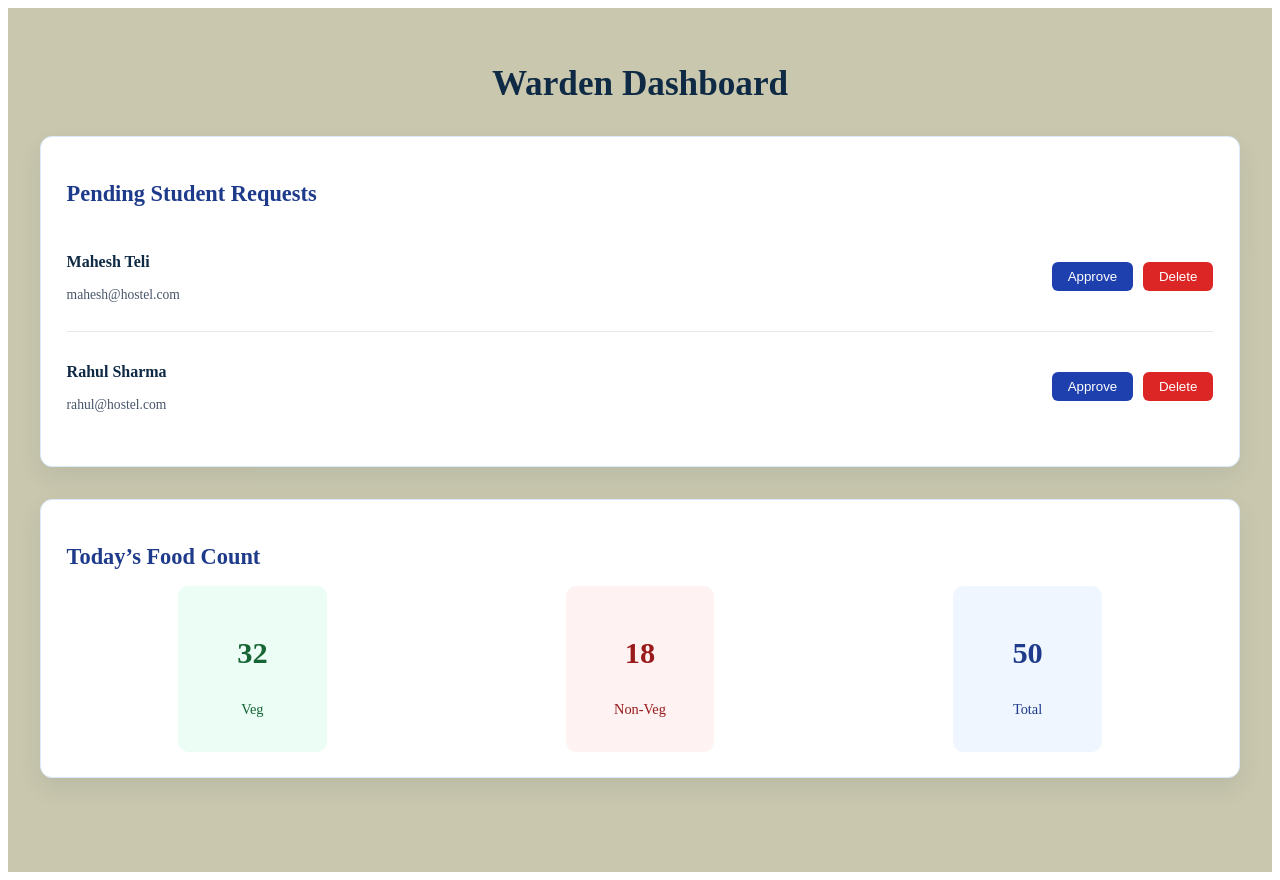
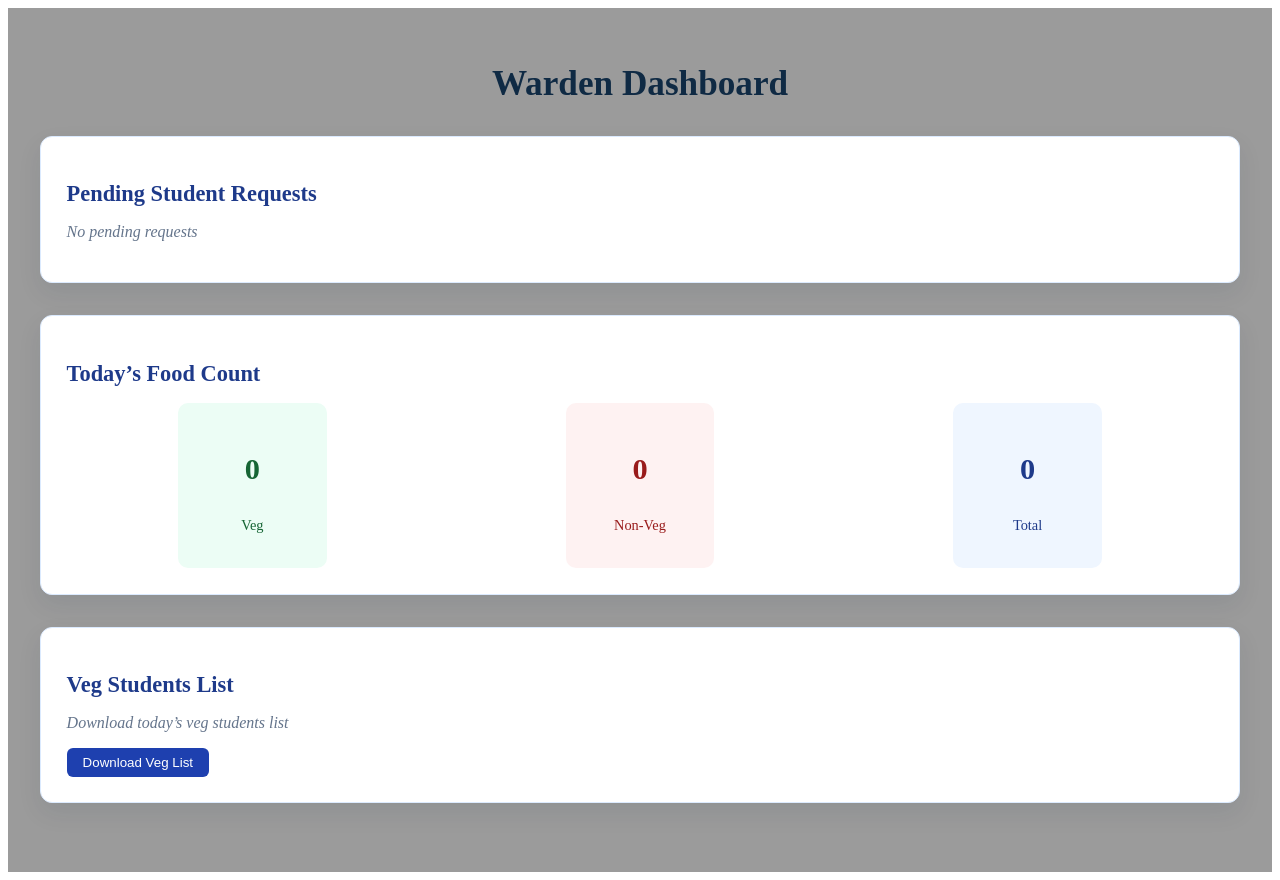
Before and after one commit to maheshteli07/Hostel_Food_Log, a React (Vite) app in the folder frontend/: page /warden in a window 1280 px wide. Built offline with nearby package versions, Linux system fonts and the light colour scheme.

Commit message:
changed bg color and ui

```diff
--- a/frontend/src/pages/WardenDashboard.jsx
+++ b/frontend/src/pages/WardenDashboard.jsx
@@ -1,62 +1,122 @@
-import { useState } from "react";
+import { useState, useEffect } from "react";
 import Background from "../components/background";
 import "../styles/warden_dashboard.css";
 
 function WardenDashboard() {
-  // 🔹 Mock pending student requests
-  const [requests, setRequests] = useState([
-    { id: 1, name: "Mahesh Teli", email: "mahesh@hostel.com" },
-    { id: 2, name: "Rahul Sharma", email: "rahul@hostel.com" }
-  ]);
 
-  // 🔹 Mock food count data
-  const [foodCount] = useState({
-    veg: 32,
-    nonveg: 18
+  /* =====================================================
+     1️⃣ STATE DEFINITIONS
+     (Backend will fill these)
+     ===================================================== */
+
+  // Pending registration requests
+  const [pendingRequests, setPendingRequests] = useState([]);
+
+  // Veg students list (names only)
+  const [vegStudents, setVegStudents] = useState([]);
+
+  // Food count summary
+  const [foodCount, setFoodCount] = useState({
+    veg: 0,
+    nonveg: 0,
+    total: 0
   });
 
-  // Approve student
-  const handleApprove = (id) => {
-    setRequests(requests.filter((student) => student.id !== id));
-    alert("Student approved successfully");
+  /* =====================================================
+     2️⃣ API PLACEHOLDER (FUTURE BACKEND)
+     ===================================================== */
+  useEffect(() => {
+    // TODO: Replace with backend API call
+    // Example:
+    // fetch("/api/warden/dashboard")
+    //   .then(res => res.json())
+    //   .then(data => {
+    //     setPendingRequests(data.pendingRequests);
+    //     setVegStudents(data.vegStudents);
+    //     setFoodCount(data.foodCount);
+    //   });
+
+  }, []);
+
+  /* =====================================================
+     3️⃣ ACTION HANDLERS (BACKEND SAFE)
+     ===================================================== */
+
+  const approveStudent = (mobile) => {
+    // TODO: POST /api/warden/approve
+    setPendingRequests(prev =>
+      prev.filter(student => student.mobile !== mobile)
+    );
   };
 
-  // Delete student
-  const handleDelete = (id) => {
-    setRequests(requests.filter((student) => student.id !== id));
-    alert("Student request deleted");
+  const deleteStudent = (mobile) => {
+    // TODO: DELETE /api/warden/reject
+    setPendingRequests(prev =>
+      prev.filter(student => student.mobile !== mobile)
+    );
   };
 
+  /* =====================================================
+     4️⃣ DOWNLOAD VEG LIST (FRONTEND ONLY)
+     ===================================================== */
+  const downloadVegList = () => {
+    let csv = "Student Name\n";
+
+    if (vegStudents.length === 0) {
+      csv += "No veg students selected\n";
+    } else {
+      vegStudents.forEach(name => {
+        csv += `${name}\n`;
+      });
+    }
+
+    const blob = new Blob([csv], { type: "text/csv" });
+    const url = window.URL.createObjectURL(blob);
+
+    const link = document.createElement("a");
+    link.href = url;
+    link.download = "veg_students_list.csv";
+    link.click();
+
+    window.URL.revokeObjectURL(url);
+  };
+
+  /* =====================================================
+     5️⃣ UI RENDER
+     ===================================================== */
   return (
     <Background>
       <div className="warden-container">
+
         <h1 className="warden-title">Warden Dashboard</h1>
 
-      {/* ========== STUDENT REQUESTS ========== */}
+        {/* ===== Pending Requests ===== */}
         <div className="card">
           <h2 className="section-title">Pending Student Requests</h2>
 
-        {requests.length === 0 ? (
+          {pendingRequests.length === 0 ? (
             <p className="empty-text">No pending requests</p>
           ) : (
-          requests.map((student) => (
-            <div className="request-row" key={student.id}>
+            pendingRequests.map(student => (
+              <div className="request-row" key={student.mobile}>
                 <div>
                   <p className="student-name">{student.name}</p>
-                <p className="student-email">{student.email}</p>
+                  <p className="student-email">
+                    Mobile: {student.mobile}
+                  </p>
                 </div>
 
                 <div className="action-buttons">
                   <button
                     className="approve-btn"
-                  onClick={() => handleApprove(student.id)}
+                    onClick={() => approveStudent(student.mobile)}
                   >
                     Approve
                   </button>
 
                   <button
                     className="delete-btn"
-                  onClick={() => handleDelete(student.id)}
+                    onClick={() => deleteStudent(student.mobile)}
                   >
                     Delete
                   </button>
@@ -66,7 +126,7 @@ function WardenDashboard() {
           )}
         </div>
 
-      {/* ========== FOOD COUNT ========== */}
+        {/* ===== Food Count ===== */}
         <div className="card">
           <h2 className="section-title">Today’s Food Count</h2>
 
@@ -82,13 +142,28 @@ function WardenDashboard() {
             </div>
 
             <div className="count-item total">
-            <p className="count-number">
-              {foodCount.veg + foodCount.nonveg}
-            </p>
+              <p className="count-number">{foodCount.total}</p>
               <p className="count-label">Total</p>
             </div>
           </div>
         </div>
+
+        {/* ===== Veg List Download ===== */}
+        <div className="card">
+          <h2 className="section-title">Veg Students List</h2>
+
+          <p className="empty-text">
+            Download today’s veg students list
+          </p>
+
+          <button
+            className="approve-btn"
+            onClick={downloadVegList}
+          >
+            Download Veg List
+          </button>
+        </div>
+
       </div>
     </Background>
   );
--- a/frontend/src/styles/Login.css
+++ b/frontend/src/styles/Login.css
@@ -22,14 +22,14 @@
 .login-container h2 {
   text-align: center;
   color: #003366;
-  margin-bottom: 25px;
-  font-size: 22px;
+  margin-bottom: 30px;
+  font-size: 28px;
 }
 
 /* Input Fields */
 .login-container input {
   width: 100%;
-  padding: 11px;
+  padding: 15px;
   margin: 10px 0;
   border: 1px solid #bbb;
   border-radius: 5px;
--- a/frontend/src/styles/background.css
+++ b/frontend/src/styles/background.css
@@ -2,5 +2,5 @@
 .app-background {
   min-height: 100vh;
   width: 100%;
-  background-color: #b4b28fb7;
+  background-color: #9B9B9B;
 }
--- a/frontend/src/styles/warden_dashboard.css
+++ b/frontend/src/styles/warden_dashboard.css
@@ -225,7 +225,7 @@
   }
 
   .count-item {
-    width: 100%;
+    width: 87%;
   }
 
   .count-number {
```
Lines whose indentation alone changed are shown as unchanged.
